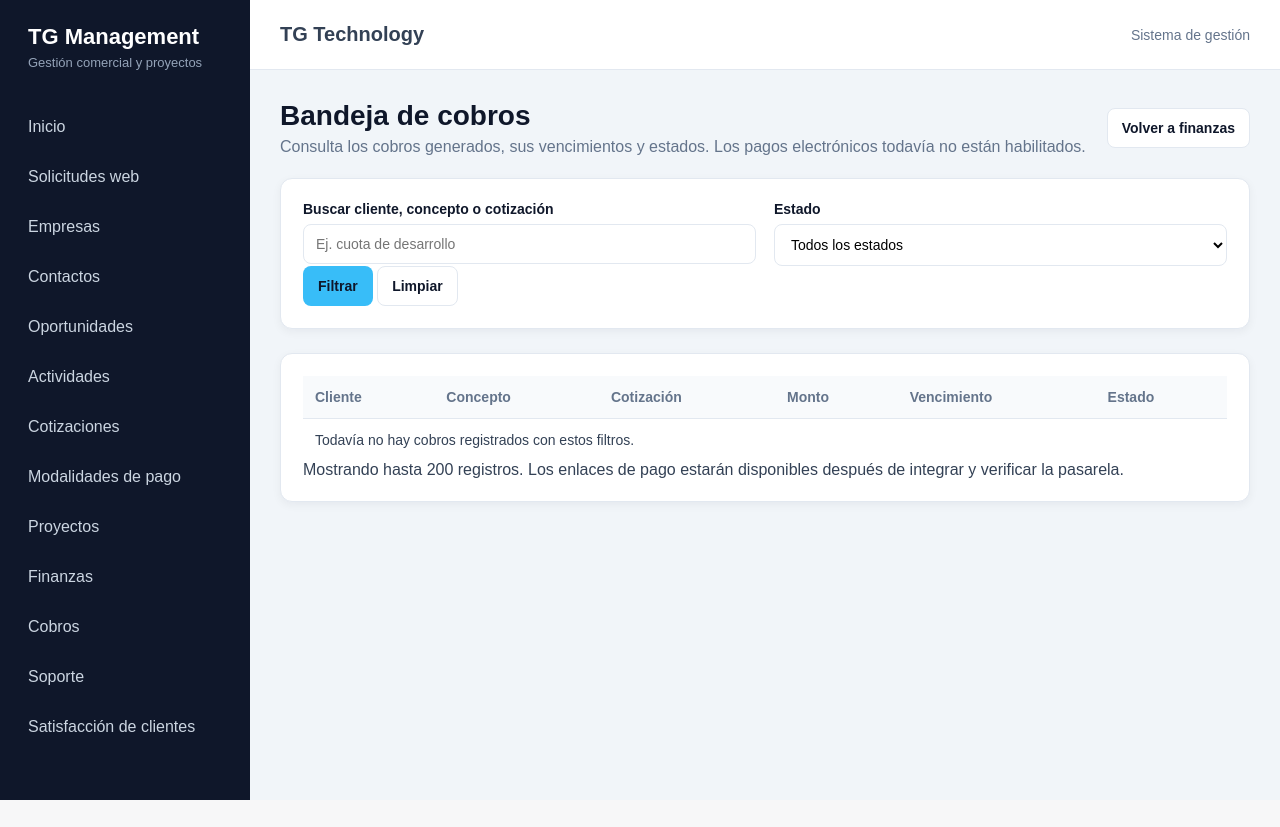
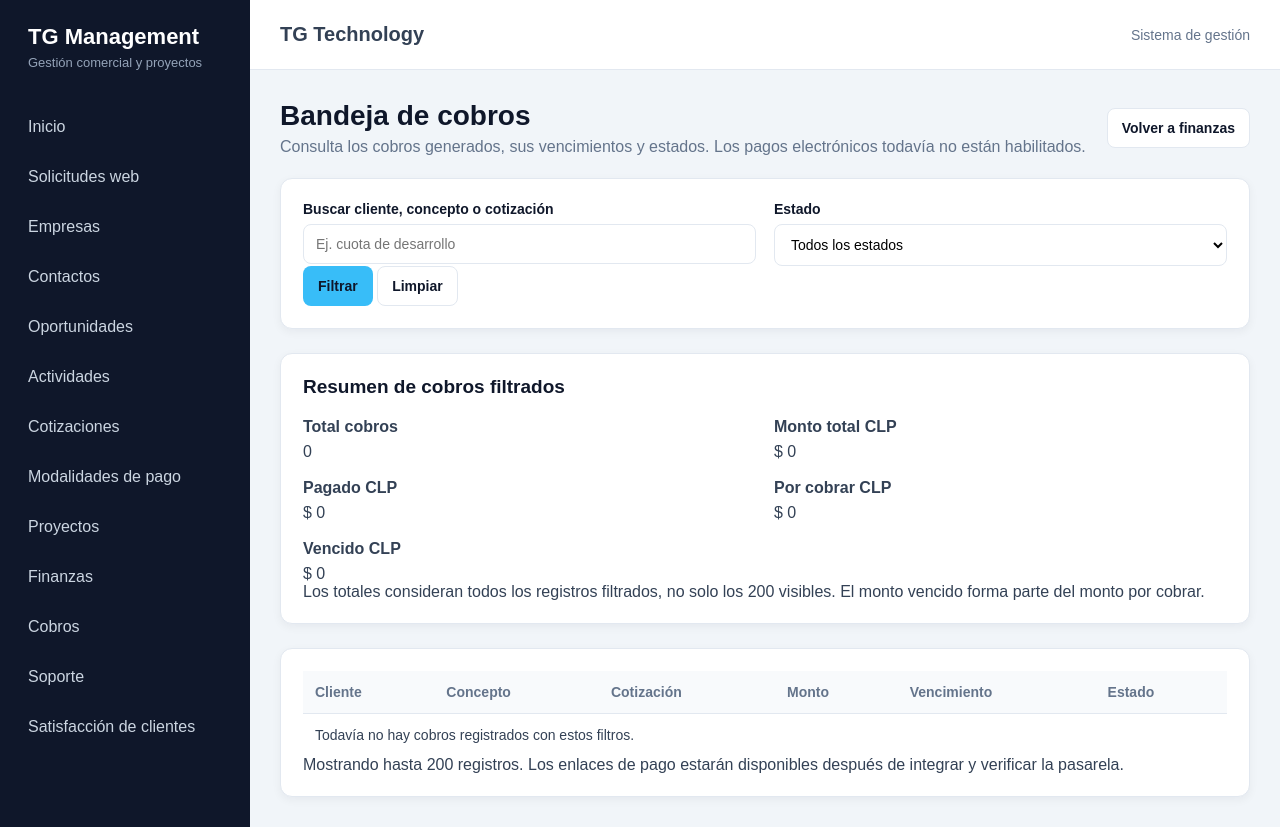
Before and after one commit to Guvtam/tg-management, a Django app: page /finanzas/cobros/ in a window 1280 px wide. Before the commit the page ends 800 px from the top, so only its background shows below. Run offline with Django 5.2, Linux system fonts and the light colour scheme; a user stored in the database is signed in; data comes from the database, SQL or seed files in the repository; data that the repository does not hold is empty.

Commit message:
Present filtered collections summary before detailed table

```diff
--- a/finanzas/templates/finanzas/bandeja_cobros.html
+++ b/finanzas/templates/finanzas/bandeja_cobros.html
@@ -30,6 +30,17 @@
   <a href="{% url 'finanzas:bandeja_cobros' %}" class="boton boton-secundario">Limpiar</a>
 </form>
 <div class="panel">
+  <h2>Resumen de cobros filtrados</h2>
+  <div class="form-grid">
+    <div class="campo"><strong>Total cobros</strong><p>{{ resumen.cantidad }}</p></div>
+    <div class="campo"><strong>Monto total CLP</strong><p>$ {{ resumen.monto_total|floatformat:0 }}</p></div>
+    <div class="campo"><strong>Pagado CLP</strong><p>$ {{ resumen.monto_pagado|floatformat:0 }}</p></div>
+    <div class="campo"><strong>Por cobrar CLP</strong><p>$ {{ resumen.monto_pendiente|floatformat:0 }}</p></div>
+    <div class="campo"><strong>Vencido CLP</strong><p>$ {{ resumen.monto_vencido|floatformat:0 }}</p></div>
+  </div>
+  <p>Los totales consideran todos los registros filtrados, no solo los 200 visibles. El monto vencido forma parte del monto por cobrar.</p>
+</div>
+<div class="panel">
   <div class="tabla-responsive">
     <table class="tabla">
       <thead><tr><th>Cliente</th><th>Concepto</th><th>Cotización</th><th>Monto</th><th>Vencimiento</th><th>Estado</th></tr></thead>
```
